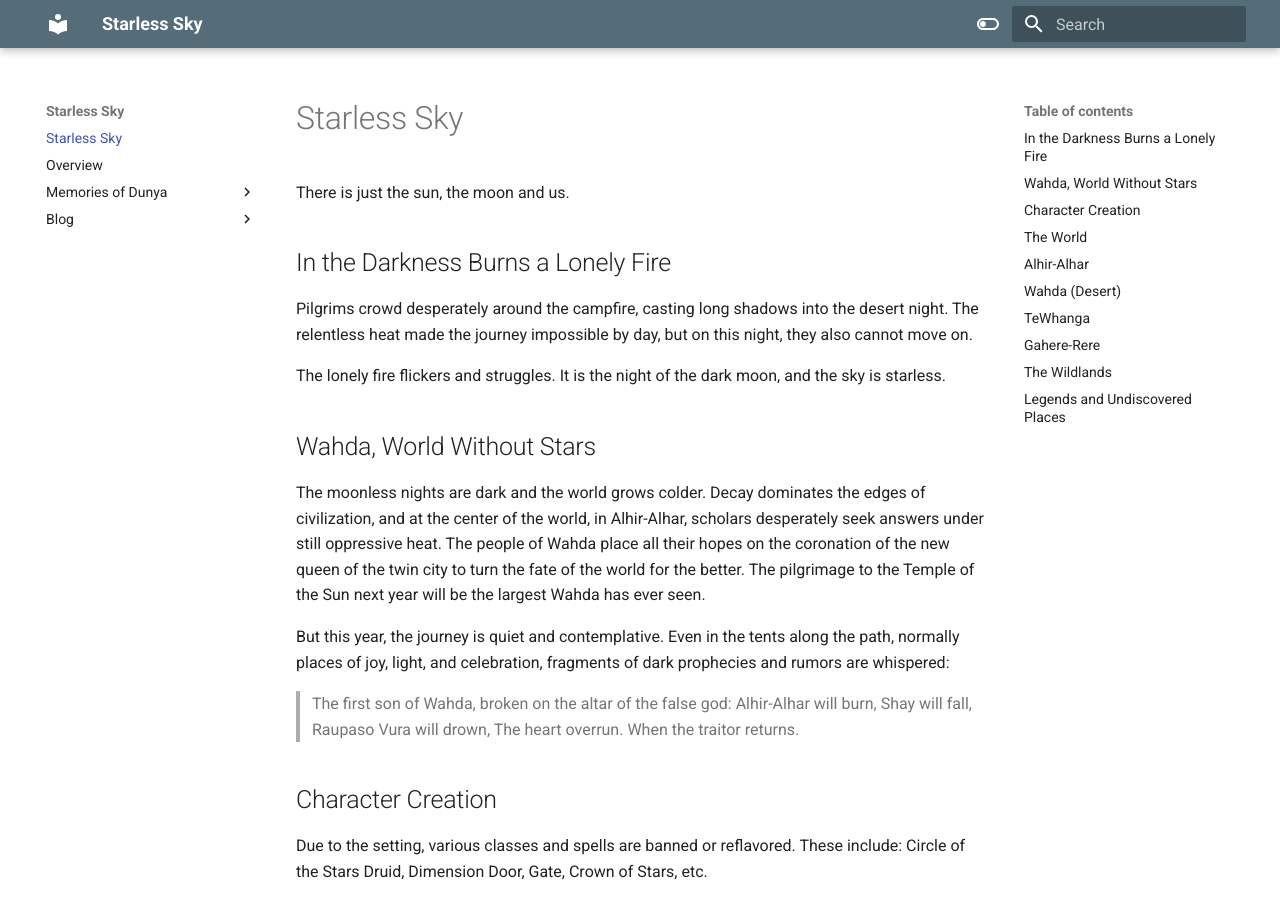
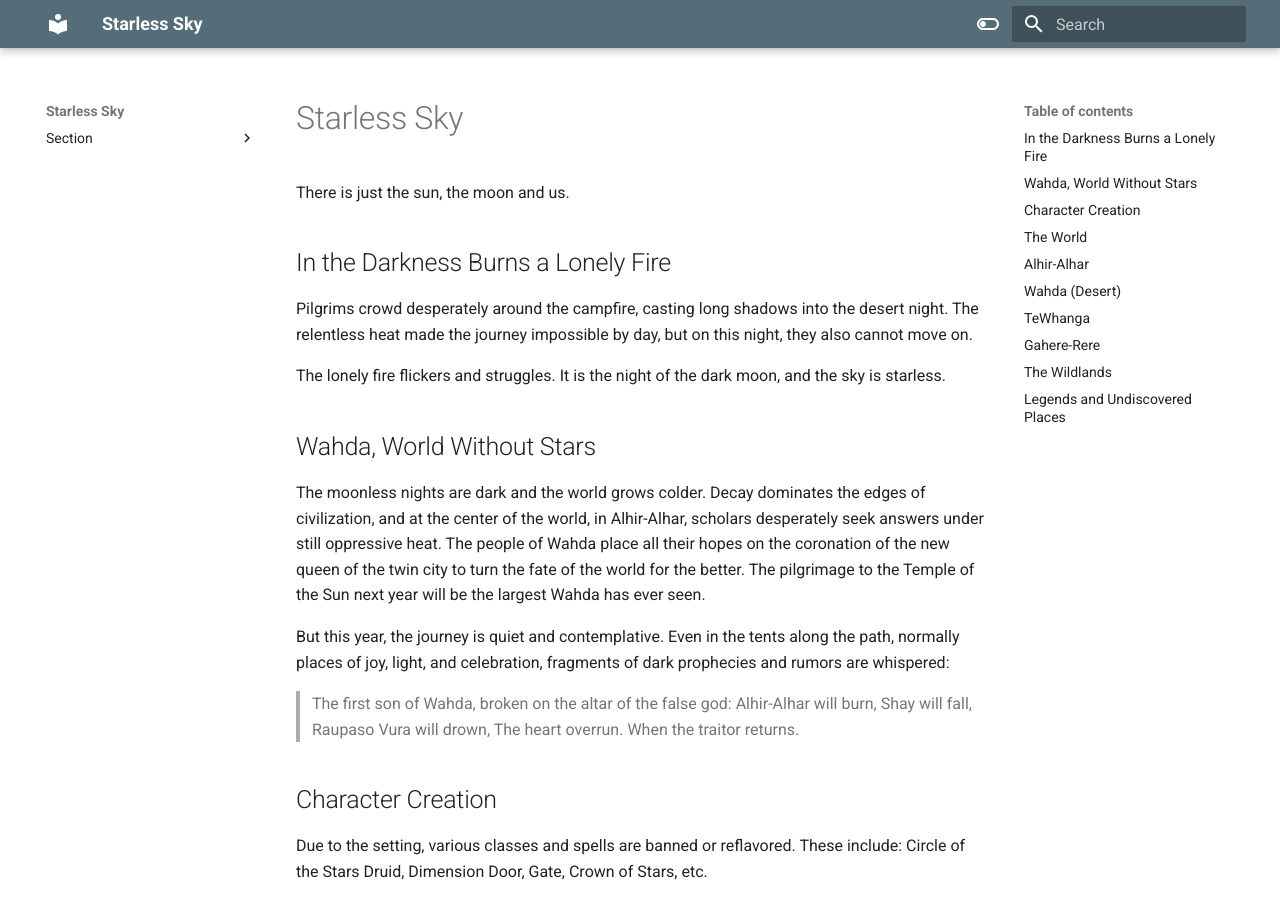
Before and after one commit to Matt4C6F656872/Starless-Sky, an MkDocs documentation site: the page built from docs/index.md, in a window 1280 px wide and 900 px high. Built offline with MkDocs 1.6.1 and Material for MkDocs 9.7.7, drawn with Linux system fonts in a browser that asks for light colours; some of the changed lines change nothing that is shown.

Commit message:
Update mkdocs.yml

```diff
--- a/mkdocs.yml
+++ b/mkdocs.yml
@@ -2,6 +2,11 @@ site_name: Starless Sky
 site_description: A website for information about the world of Starless Sky
 site_author: Matt
 site_url: https://matt4c6f656872.github.io/Starless-Sky/
+nav:
+  - Section:
+      - section/index.md
+      - Page 1: section/page-1.md
+      - Page 2: section/page-2.md
 
 theme:
   name: material
@@ -9,6 +14,8 @@ theme:
     - navigation.instant
     - navigation.top
     - content.code.annotate
+    - navigation.indexes
+    # In order to link a page to a section, create a new document with the name index.md in the respective folder, and add it to the beginning of your navigation section.
 
   palette:
     # Light mode
```
